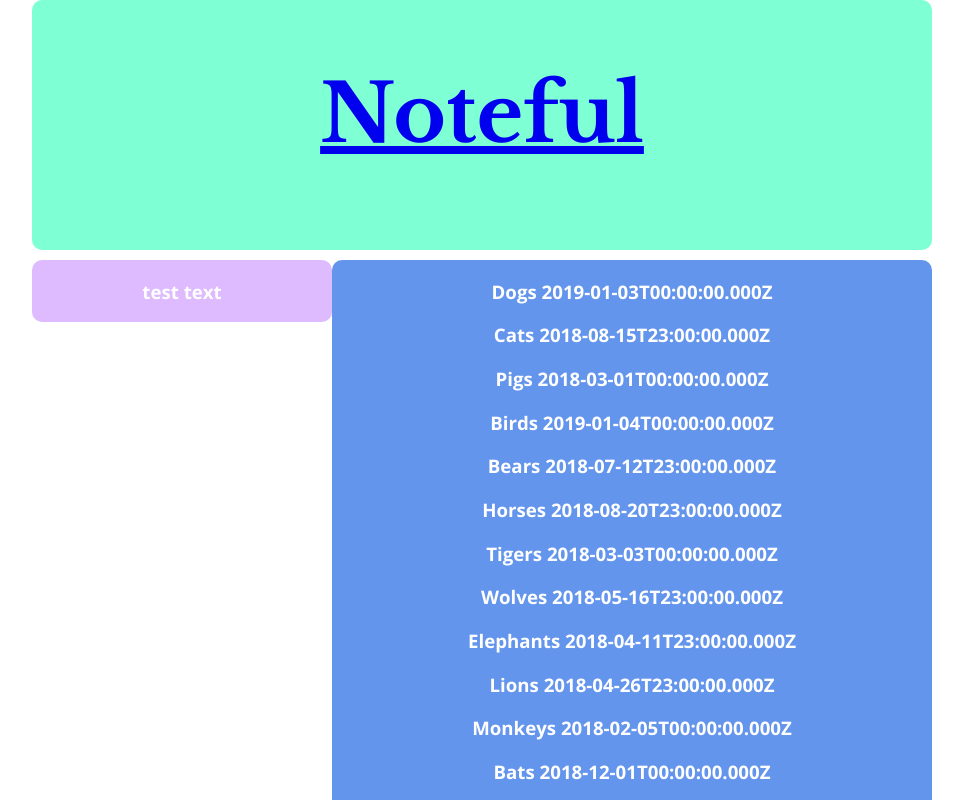
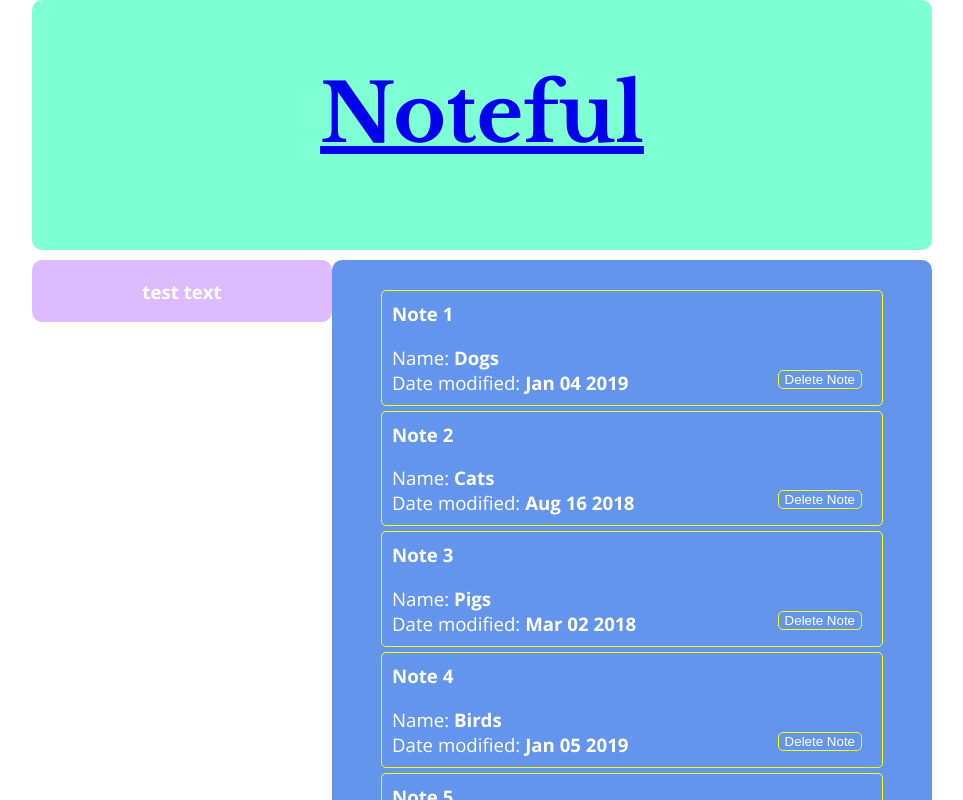
Before and after one commit to rodellwarner/noteful-2, a React (Create React App) app: page / in a window 1280 px wide. Shown: the top 800 px of the page, without its empty margins (158-1121 px from the left). Built offline with nearby package versions, Linux system fonts and the light colour scheme.

Commit message:
ListOfNotes working/complete

```diff
--- a/src/ListOfNotes/ListOfNotes.css
+++ b/src/ListOfNotes/ListOfNotes.css
@@ -1,7 +1,17 @@
-@import url("https://fonts.googleapis.com/css2?family=Libre+Baskerville:wght@400;700&family=Open+Sans:ital,wght@0,300;0,400;0,700;0,800;1,300;1,600&display=swap");
+.listOfNotes {
+  margin-top: 30px;
+  margin-bottom: 30px;
+}
 
-.listOfNotes {
-  font-family: "Open Sans", sans-serif;
-  font-weight: 700;
-  font-size: 14pt;
+.addNoteButton {
+  background-color: transparent;
+  color: white;
+  border: solid yellow 1px;
+  border-radius: 5px;
+  margin-top: 15px;
+  font-size: 16pt;
+  padding-right: 20px;
+  padding-left: 20px;
+  padding-top: 10px;
+  padding-bottom: 10px;
 }
--- a/src/ListOfNotes/ListOfNotes.js
+++ b/src/ListOfNotes/ListOfNotes.js
@@ -1,19 +1,21 @@
 import React, { Component } from "react";
 import "./ListOfNotes.css";
+import Note from "../Note/Note";
 
 class ListOfNotes extends Component {
   render() {
     const arrayOfNotes = this.props.notes;
 
     const listOfNotes = arrayOfNotes.map((note, index) => {
-      return (
-        <p key={index}>
-          {note.name} {note.modified}
-        </p>
-      );
+      return <Note note={note} key={index} index={index} />;
     });
 
-    return <div className="listOfNotes">{listOfNotes}</div>;
+    return (
+      <div className="listOfNotes">
+        {listOfNotes}
+        <button className="addNoteButton">Add Note</button>
+      </div>
+    );
   }
 }
 
--- /dev/null
+++ b/src/Note/Note.css
@@ -0,0 +1,29 @@
+@import url("https://fonts.googleapis.com/css2?family=Libre+Baskerville:wght@400;700&family=Open+Sans:ital,wght@0,300;0,400;0,700;0,800;1,300;1,600&display=swap");
+
+.note {
+  border: 1px solid yellow;
+  border-radius: 5px;
+  padding: 10px;
+  width: 80%;
+  margin: auto;
+  margin-top: 5px;
+  margin-bottom: 5px;
+  font-family: "Open Sans", sans-serif;
+  font-weight: 300;
+  font-size: 14pt;
+  text-align: left;
+}
+
+.noteTitle {
+  text-align: left;
+  margin-top: 0px;
+}
+
+.deleteNoteButton {
+  background-color: transparent;
+  color: white;
+  float: right;
+  border: solid yellow 1px;
+  border-radius: 5px;
+  margin-right: 10px;
+}
--- /dev/null
+++ b/src/Note/Note.js
@@ -0,0 +1,30 @@
+import React, { Component } from "react";
+import "./Note.css";
+
+class Note extends Component {
+  render() {
+    const dateModified = this.props.note.modified;
+    const slicedDate = dateModified.slice(0, 10);
+    const dateWithText = new Date(slicedDate);
+    const properDate = dateWithText.setDate(dateWithText.getDate() + 1);
+    const properDateWithText = new Date(properDate);
+    const properDateWithTextString = properDateWithText.toString();
+    const properDateWithTextStringSliced = properDateWithTextString.slice(
+      4,
+      16
+    );
+
+    return (
+      <div className="note">
+        <p className="noteTitle">
+          <b>Note {this.props.index + 1}</b>
+        </p>
+        Name: <b>{this.props.note.name}</b>
+        <br></br> Date modified: <b>{properDateWithTextStringSliced}</b>
+        <button className="deleteNoteButton">Delete Note</button>
+      </div>
+    );
+  }
+}
+
+export default Note;
```
Also changed, not shown: 1 other file (tests, documents, lock files or other folders).
